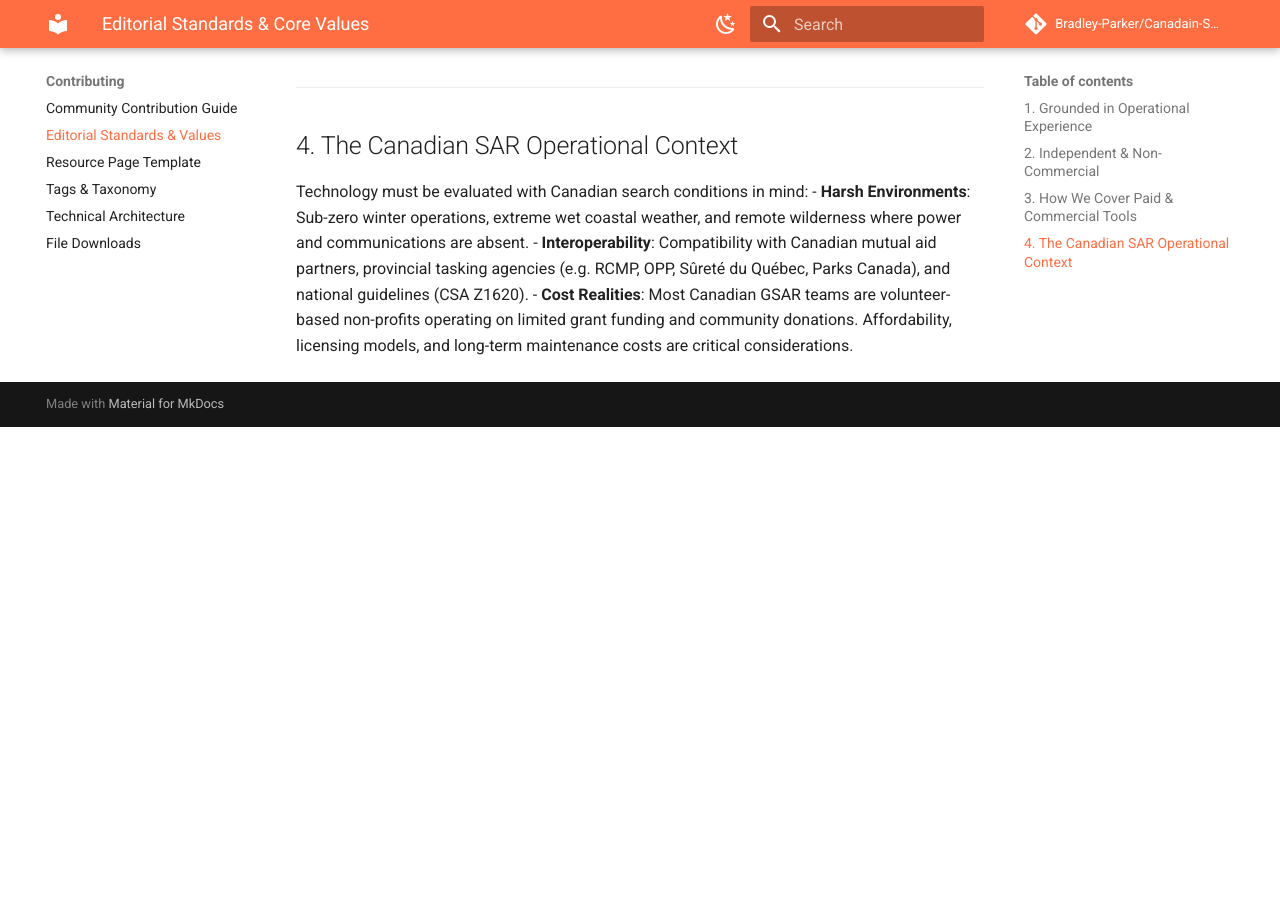
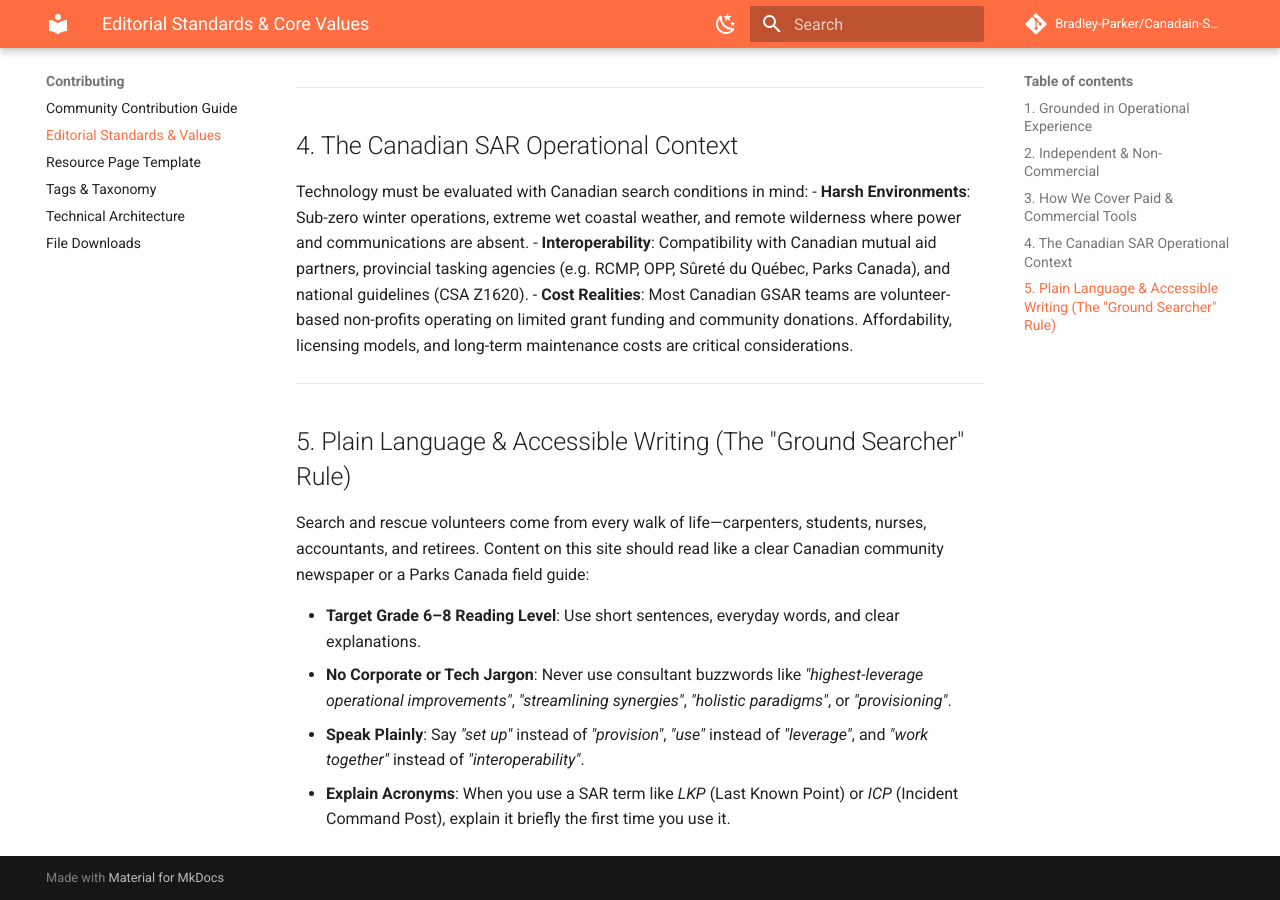
Before and after one commit to Bradley-Parker/Canadain-SAR-Technology-Hub, an MkDocs documentation site: the page built from docs/contributing/editorial-standards.md, in a window 1280 px wide and 900 px high, scrolled down 1729 px. Built offline with MkDocs 1.6.1 and Material for MkDocs 9.7.7, drawn with Linux system fonts in a browser that asks for light colours; comment, search, counter and statistics services are not loaded; before the commit the page ends 2156 px from its top, so only the background shows below that.

Commit message:
docs: add editorial standards, what's new page, mapping GIS resources, and CalTopo incident map templates

```diff
--- a/docs/contributing/editorial-standards.md
+++ b/docs/contributing/editorial-standards.md
@@ -56,3 +56,14 @@ Technology must be evaluated with Canadian search conditions in mind:
 - **Harsh Environments**: Sub-zero winter operations, extreme wet coastal weather, and remote wilderness where power and communications are absent.
 - **Interoperability**: Compatibility with Canadian mutual aid partners, provincial tasking agencies (e.g. RCMP, OPP, Sûreté du Québec, Parks Canada), and national guidelines (CSA Z1620).
 - **Cost Realities**: Most Canadian GSAR teams are volunteer-based non-profits operating on limited grant funding and community donations. Affordability, licensing models, and long-term maintenance costs are critical considerations.
+
+---
+
+## 5. Plain Language & Accessible Writing (The "Ground Searcher" Rule)
+
+Search and rescue volunteers come from every walk of life—carpenters, students, nurses, accountants, and retirees. Content on this site should read like a clear Canadian community newspaper or a Parks Canada field guide:
+
+- **Target Grade 6–8 Reading Level**: Use short sentences, everyday words, and clear explanations.
+- **No Corporate or Tech Jargon**: Never use consultant buzzwords like *"highest-leverage operational improvements"*, *"streamlining synergies"*, *"holistic paradigms"*, or *"provisioning"*.
+- **Speak Plainly**: Say *"set up"* instead of *"provision"*, *"use"* instead of *"leverage"*, and *"work together"* instead of *"interoperability"*.
+- **Explain Acronyms**: When you use a SAR term like *LKP* (Last Known Point) or *ICP* (Incident Command Post), explain it briefly the first time you use it.
```
Also changed, not shown: AGENTS.md (+12 -4 lines).
